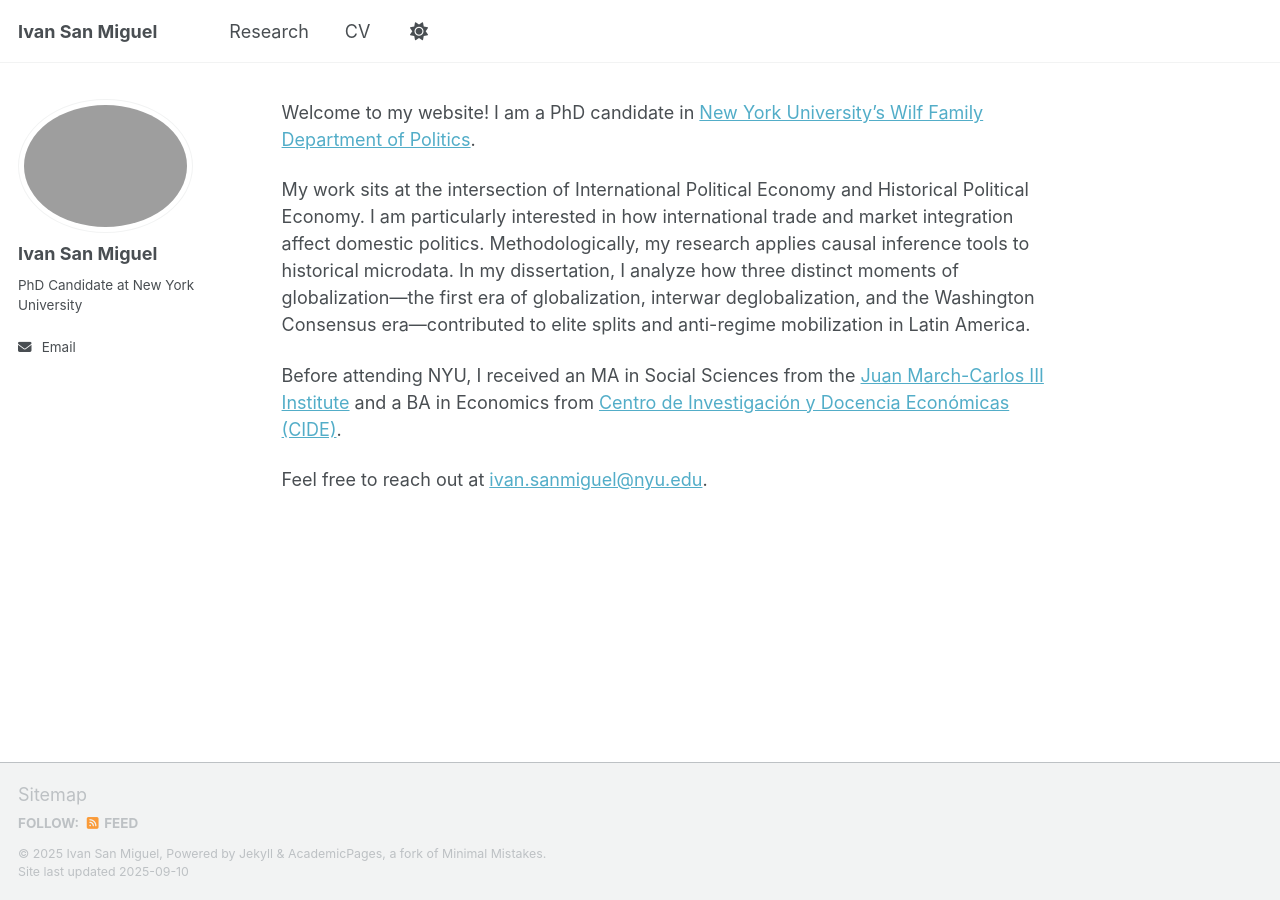
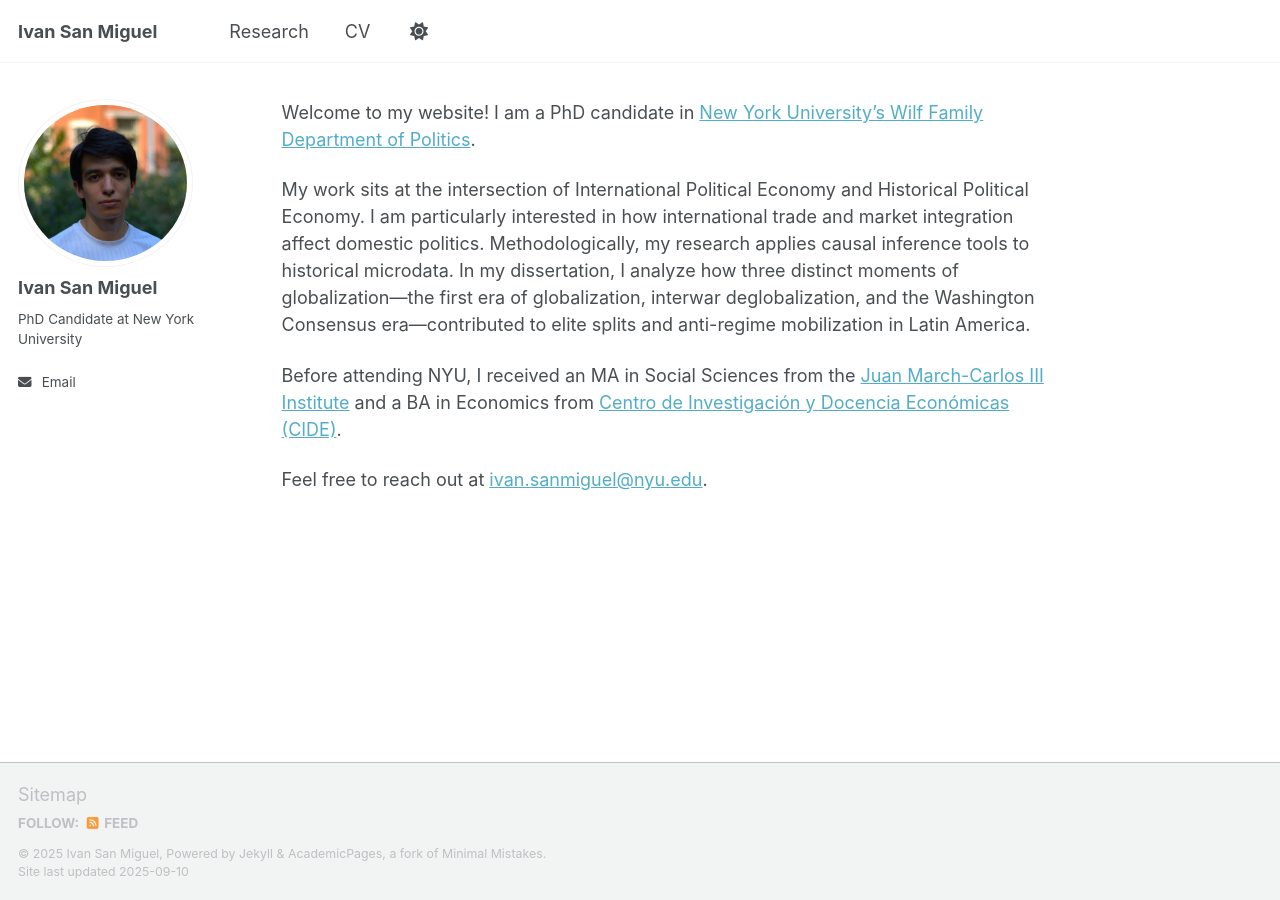
Before and after one commit to IvanSanMiguel/ivansanmiguel.github.io, a Jekyll site: the page built from _pages/about.md, in a window 1280 px wide. Built offline with Jekyll 4.4.1, drawn with Linux system fonts in a browser that asks for light colours; a script that is not in the unit is left out.

Commit message:
Update _config.yml

```diff
--- a/_config.yml
+++ b/_config.yml
@@ -16,7 +16,7 @@ repository               : "IvanSanMiguel/ivansanmiguel.github.io"
 #               Additional customization can be done by editing /_includes/author-profile.html
 author:
   # Biographic information
-  avatar           : "San_Miguel_Ivan_supper_cropped.jpg"
+  avatar           : "San_Miguel_Ivan_super_cropped.jpg"
   name             : "Ivan San Miguel"
   pronouns         : # example: "she/her"
   bio              : "PhD Candidate at New York University"
```
